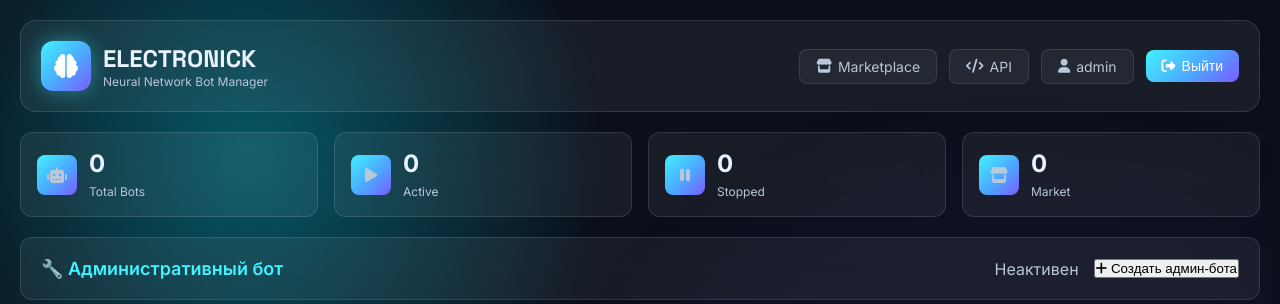
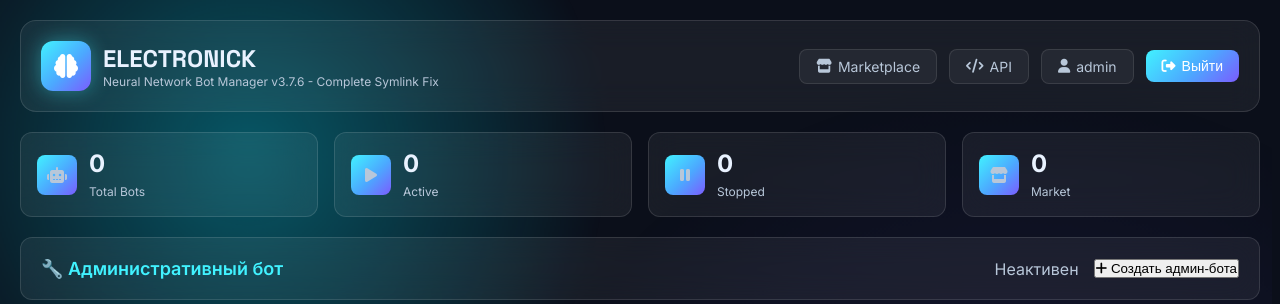
Before and after one commit to ElectroNickP/-home-nick-Projects-001_from_Grok, a Flask app: page / in a window 1280 px wide. Shown: the top 304 px of the page. Run offline with Flask 3, Linux system fonts and the light colour scheme; the visitor is signed in with stand-in values (Sample User, id 1); data that the repository does not hold is empty.

Commit message:
Add version display to web interface
- Added app_version context processor in src/app.py
- Display version in header subtitle of main page
- Users can now see current running version: v3.7.6 - Complete Symlink Fix
- Helps verify correct deployment version

```diff
--- a/src/app.py
+++ b/src/app.py
@@ -56,6 +56,11 @@
     # Configure Jinja2 filters
     app.jinja_env.filters["datetime"] = datetime_filter
 
+    # Add version to template context
+    @app.context_processor
+    def inject_version():
+        return dict(app_version="v3.7.6 - Complete Symlink Fix")
+
     # Session configuration
     app.config.update(
         SESSION_COOKIE_SECURE=False,
--- a/src/templates/index.html
+++ b/src/templates/index.html
@@ -940,7 +940,7 @@
                 </div>
                 <div>
                     <h1>ELECTRONICK</h1>
-                    <div class="subtitle">Neural Network Bot Manager</div>
+                    <div class="subtitle">Neural Network Bot Manager {{ app_version }}</div>
                 </div>
             </div>
 
```
